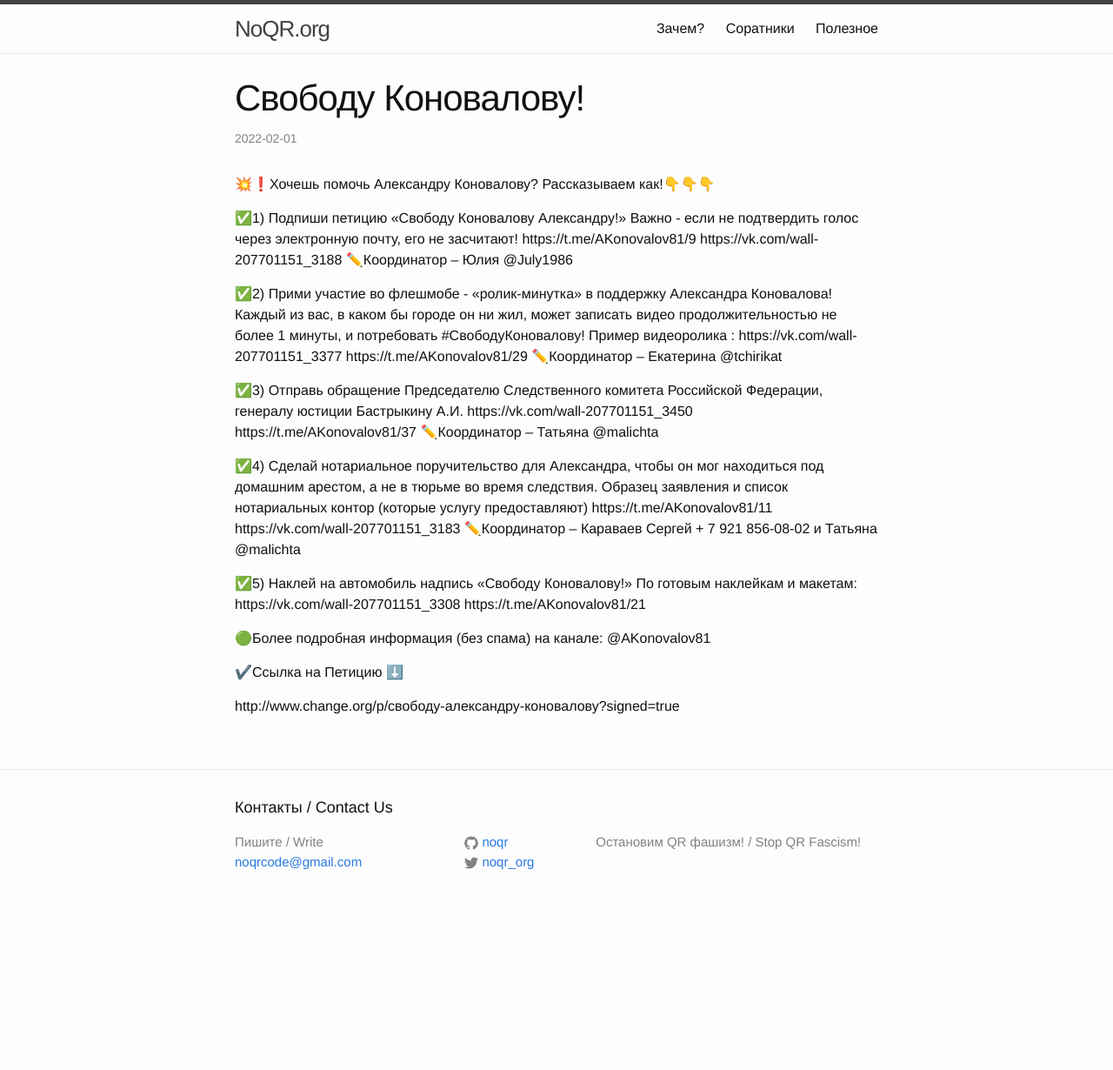
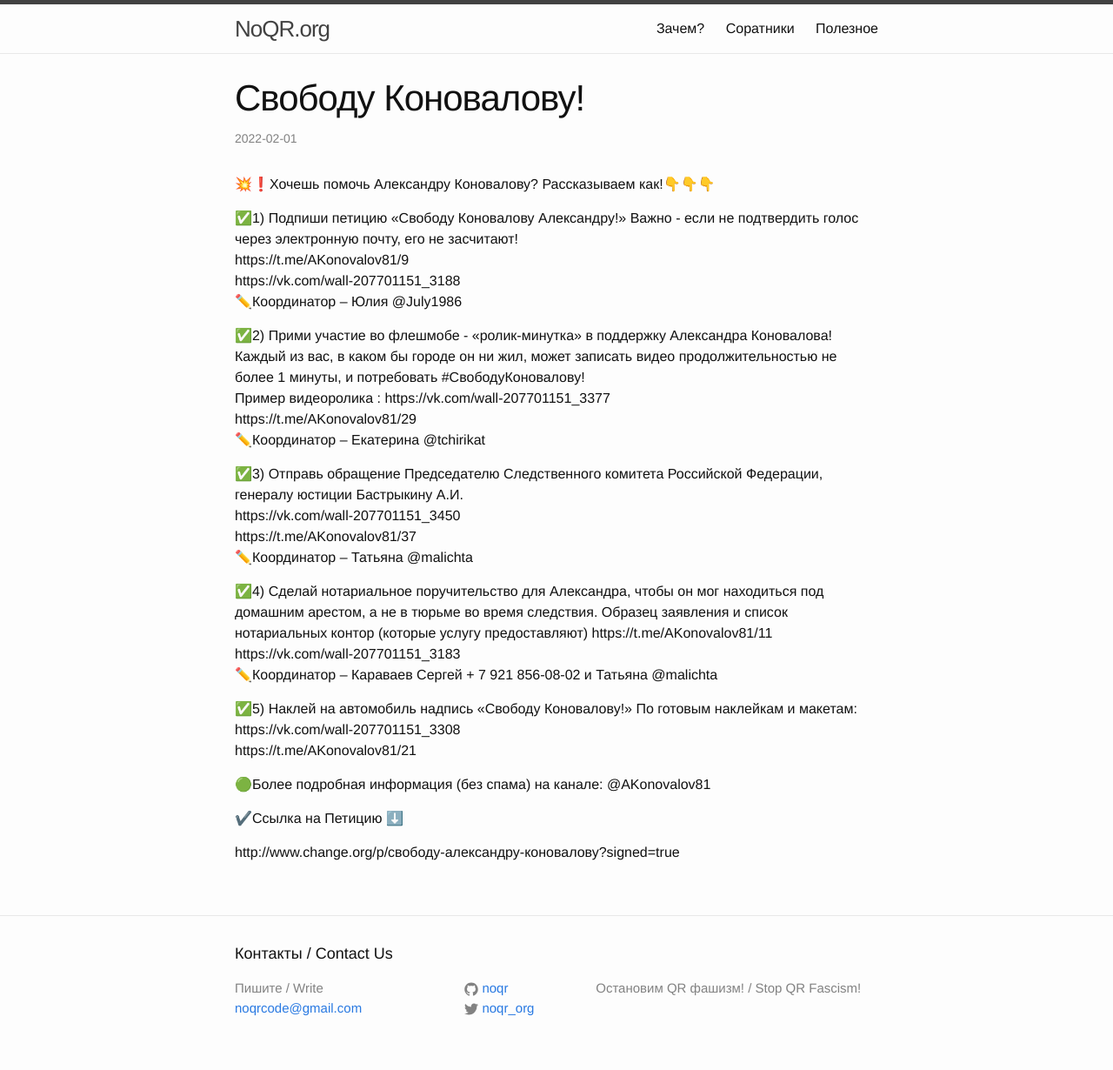
Before and after one commit to noqr/noqr.github.io, a Jekyll site: the page built from _posts/2022-02-01-freedom_for_alexander_konovalov.markdown, in a window 1280 px wide. Shown: the whole page at 87% size. Built offline with Jekyll 4.4.1, drawn with Linux system fonts in a browser that asks for light colours; before the commit the page ends 1062 px from its top, so only the background shows below that.

```diff
--- a/_posts/2022-02-01-freedom_for_alexander_konovalov.markdown
+++ b/_posts/2022-02-01-freedom_for_alexander_konovalov.markdown
@@ -2,38 +2,39 @@
 layout: post
 title:  "Свободу Коновалову!"
 date:   2022-02-01 14:00:00 -0700
-twitter_image: "/assets/./freedom_for_alexander_konovalov.jpg"
+twitter_image: "/assets/freedom_for_alexander_konovalov.jpg"
 twitter_desc: "Хочешь помочь Александру Коновалову? Рассказываем как!"
 categories: resistance
 ---
 
 💥❗️Хочешь помочь Александру Коновалову? Рассказываем как!👇👇👇
 
-✅1) Подпиши петицию «Свободу Коновалову Александру!» Важно - если не подтвердить голос через электронную почту, его не засчитают!
-https://t.me/AKonovalov81/9
-https://vk.com/wall-207701151_3188
+✅1) Подпиши петицию «Свободу Коновалову Александру!» Важно - если не подтвердить голос через электронную почту, его не засчитают!<br />
+https://t.me/AKonovalov81/9<br />
+https://vk.com/wall-207701151_3188<br />
 ✏️Координатор – Юлия @July1986
 
 ✅2)  Прими участие во флешмобе - «ролик-минутка» в поддержку Александра Коновалова!
-Каждый из вас, в каком бы городе он ни жил, может записать видео продолжительностью не более 1 минуты, и потребовать #СвободуКоновалову!
-Пример видеоролика : https://vk.com/wall-207701151_3377
-https://t.me/AKonovalov81/29
+Каждый из вас, в каком бы городе он ни жил, может записать видео продолжительностью не более 1 минуты, и потребовать #СвободуКоновалову!<br />
+Пример видеоролика : https://vk.com/wall-207701151_3377<br />
+https://t.me/AKonovalov81/29<br />
 ✏️Координатор – Екатерина @tchirikat
 
 ✅3) Отправь обращение Председателю Следственного комитета Российской Федерации,
-генералу юстиции Бастрыкину А.И.
-https://vk.com/wall-207701151_3450
-https://t.me/AKonovalov81/37
+генералу юстиции Бастрыкину А.И.<br />
+https://vk.com/wall-207701151_3450<br />
+https://t.me/AKonovalov81/37<br />
 ✏️Координатор – Татьяна @malichta
 
 ✅4) Сделай нотариальное поручительство для  Александра, чтобы он мог находиться под домашним арестом, а не в тюрьме во время следствия.
-Образец заявления и список нотариальных контор (которые услугу предоставляют) https://t.me/AKonovalov81/11
- https://vk.com/wall-207701151_3183
+Образец заявления и список нотариальных контор (которые услугу предоставляют)
+https://t.me/AKonovalov81/11<br />
+https://vk.com/wall-207701151_3183<br />
 ✏️Координатор – Караваев Сергей   + 7 921 856-08-02 и Татьяна @malichta
 
 ✅5) Наклей на автомобиль надпись «Свободу Коновалову!»
-По готовым наклейкам и макетам:
-https://vk.com/wall-207701151_3308
+По готовым наклейкам и макетам:<br />
+https://vk.com/wall-207701151_3308<br />
 https://t.me/AKonovalov81/21
 
 
```
